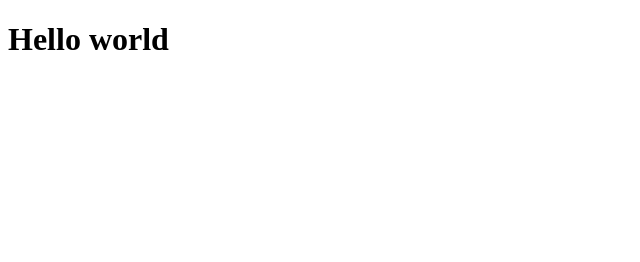
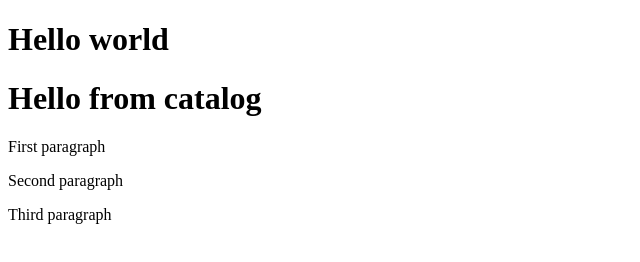
Before and after one commit to Rastr54/train_git, a plain HTML site: page cat.html in a window 1280 px wide. Shown: the whole page, without its empty margins (0-640 px from the left). Drawn offline with Linux system fonts and the light colour scheme.

Commit message:
Body changes

```diff
--- a/cat.html
+++ b/cat.html
@@ -8,5 +8,9 @@
   </head>
   <body>
     <h1>Hello world</h1>
+    <h1>Hello from catalog</h1>
+    <p>First paragraph</p>
+    <p>Second paragraph</p>
+    <p>Third paragraph</p>
   </body>
 </html>
```
